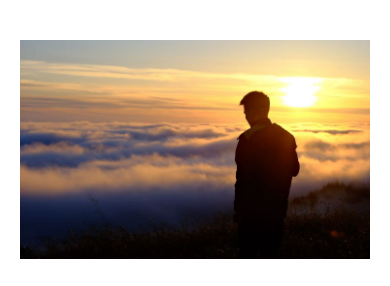
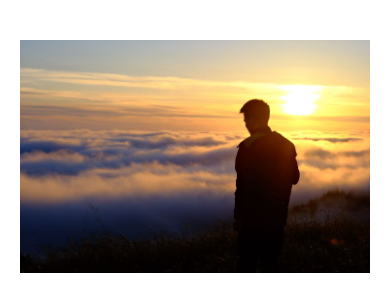
Before and after one commit to ZiyanLiu16/PersonalPage, a plain HTML site: page index.html in a window 390 px wide. Shown: the top 286 px of the page. Drawn offline with Linux system fonts and the light colour scheme.

Commit message:
Show portrait at original aspect ratio
Display the portrait in its full original proportions beside the professional links.

```diff
--- a/index.html
+++ b/index.html
@@ -9,20 +9,19 @@
     :root { --ink: #343b44; --muted: #78818c; --accent: #2d79a8; --rule: #e4e8eb; }
     * { box-sizing: border-box; }
     body { min-height: 100vh; margin: 0; background: #fff; color: var(--ink); font-family: -apple-system, BlinkMacSystemFont, "Segoe UI", Arial, sans-serif; }
-    main { width: min(1040px, calc(100% - 64px)); min-height: 100vh; margin: 0 auto; display: grid; grid-template-columns: minmax(260px, .95fr) minmax(320px, 1.05fr); align-items: center; gap: clamp(44px, 8vw, 112px); padding: 56px 0; }
+    main { width: min(1120px, calc(100% - 64px)); min-height: 100vh; margin: 0 auto; display: grid; grid-template-columns: minmax(250px, .78fr) minmax(420px, 1.22fr); align-items: center; gap: clamp(44px, 7vw, 96px); padding: 56px 0; }
     .details { padding: 24px 0; }
     h1 { margin: 0 0 30px; font-family: Georgia, "Times New Roman", serif; font-size: clamp(42px, 5vw, 64px); font-weight: 500; letter-spacing: -.9px; }
     .line { width: 42px; height: 1px; margin-bottom: 18px; background: var(--rule); }
     nav { display: grid; gap: 8px; }
     a { width: fit-content; padding: 5px 0; color: var(--accent); font-size: 16px; text-decoration: none; text-underline-offset: 4px; }
     a:hover, a:focus-visible { color: var(--ink); text-decoration: underline; outline: none; }
-    figure { height: min(68vh, 560px); min-height: 390px; margin: 0; overflow: hidden; background: #edf0f1; }
-    img { width: 100%; height: 100%; display: block; object-fit: cover; object-position: 67% center; }
+    figure { width: 100%; margin: 0; }
+    img { width: 100%; height: auto; display: block; }
     @media (max-width: 720px) {
       main { width: min(100% - 40px, 560px); min-height: auto; grid-template-columns: 1fr; gap: 30px; padding: 40px 0 48px; }
       .details { order: 2; padding: 0; }
-      figure { order: 1; width: 100%; height: auto; min-height: 0; aspect-ratio: 16 / 10; }
-      img { object-position: 67% 54%; }
+      figure { order: 1; }
     }
   </style>
 </head>
```
